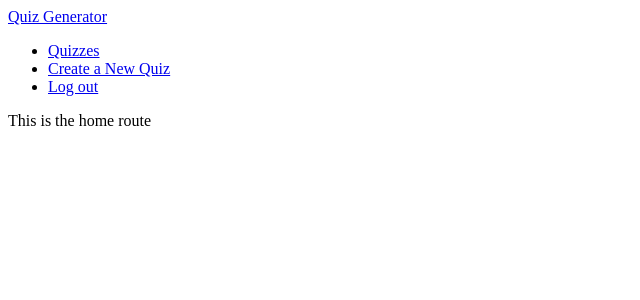
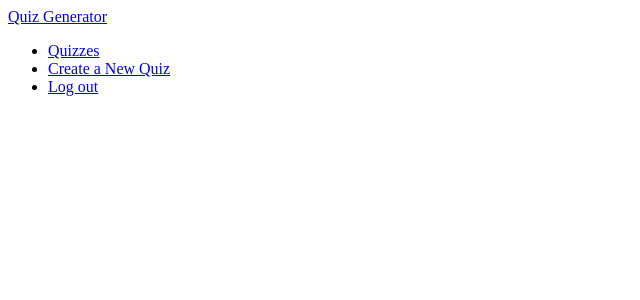
Before and after one commit to lemerodrigo/QuizGenerator, a React app: page / in a window 1280 px wide. Shown: the top 300 px of the page, without its empty margins (0-640 px from the left). Built offline with nearby package versions, Linux system fonts and the light colour scheme; no server answers; the HTML template or start-up script is replaced by a standard one.

Commit message:
Minor string fixes

```diff
--- a/client/src/components/Home.jsx
+++ b/client/src/components/Home.jsx
@@ -2,7 +2,7 @@ import React from 'react';
 import Login from './Login.jsx';
 
 const Home = () => (
-  <div className="container">This is the home route</div>
+  <div className="container"></div>
 )
 
 export default Home;
--- a/client/src/components/Quizzes.jsx
+++ b/client/src/components/Quizzes.jsx
@@ -10,7 +10,7 @@ const Quizzes = (props) => {
     <div className="container">
       <div className="row">
         <div className="col-sm-6 col-sm-offset-3">
-          <h2>Quizzes (make this the dashboard)</h2>
+          <h2>All quizzes</h2>
           <div className="list-group">
             {quizzes}
           </div>
```
